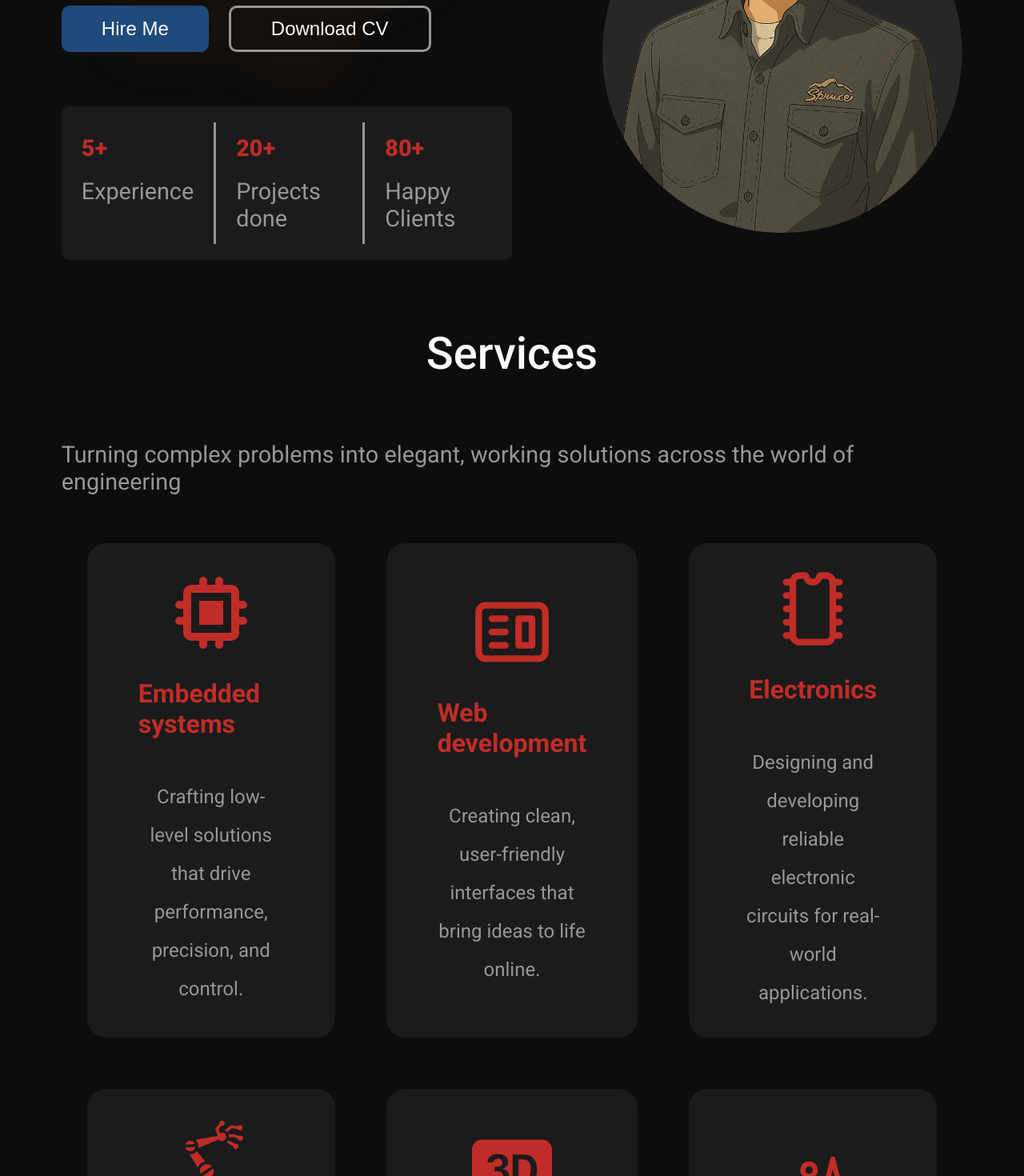
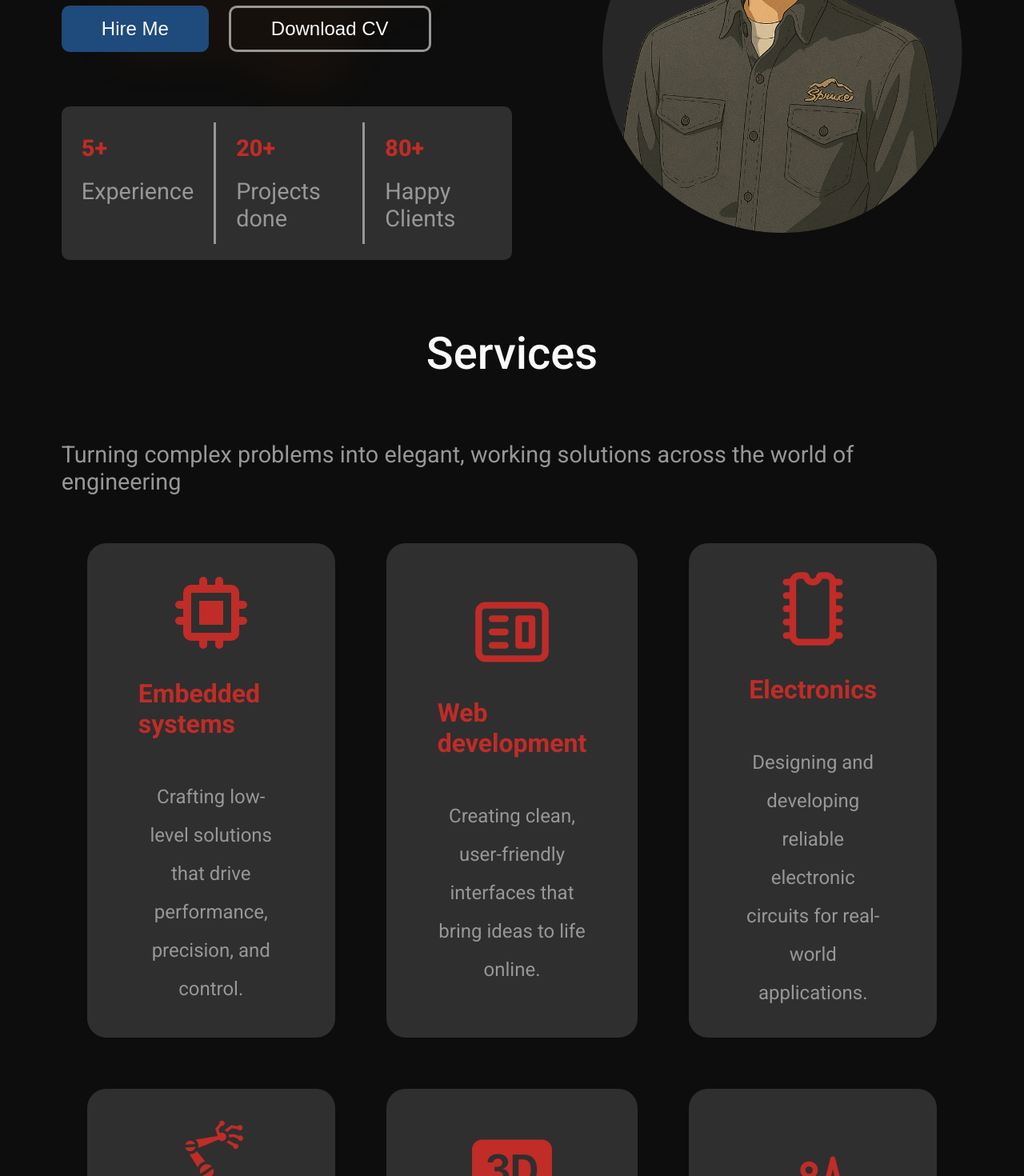
Before and after one commit to MSaeedAfshari/portfolio, a Next.js app: page / in a window 1280 px wide. Shown: the part 500-1970 px from the top of the page at 80% size. Built offline with nearby package versions, Linux system fonts and the light colour scheme.

Commit message:
color changing

```diff
--- a/styles/card.module.css
+++ b/styles/card.module.css
@@ -4,7 +4,7 @@
     justify-content: center;
     align-items: center;
     margin: 2rem;
-    background-color: #1b1b1b;
+    background-color: var(--dark_Surfaces);
     border-radius: 1.5rem;
     padding: 2rem 4rem;
 }
--- a/styles/prsonalcard.module.css
+++ b/styles/prsonalcard.module.css
@@ -99,7 +99,7 @@
 }
 
 .xpContainer {
-    background-color: #1b1b1b;
+    background-color: var(--dark_Surfaces);
     margin-top: 12%;
     width: fit-content;
     padding: 20px 0px;
```
